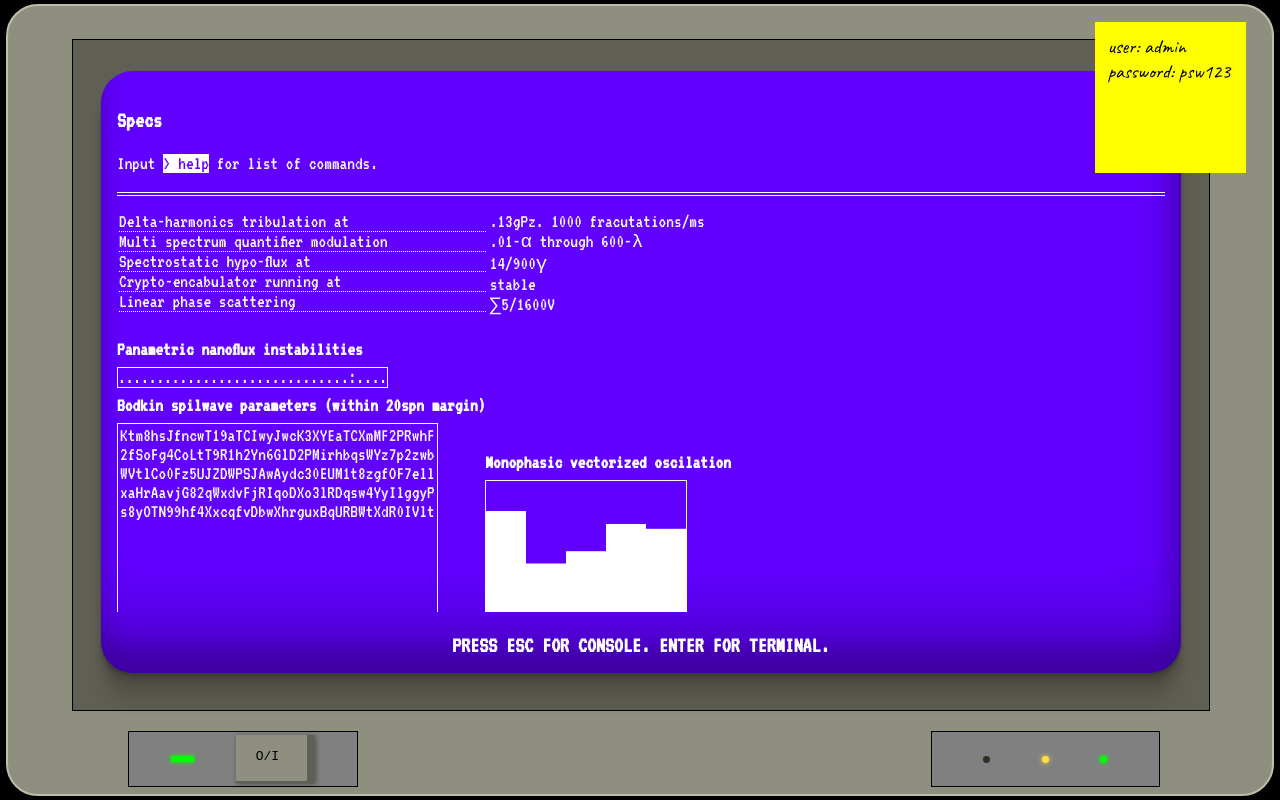
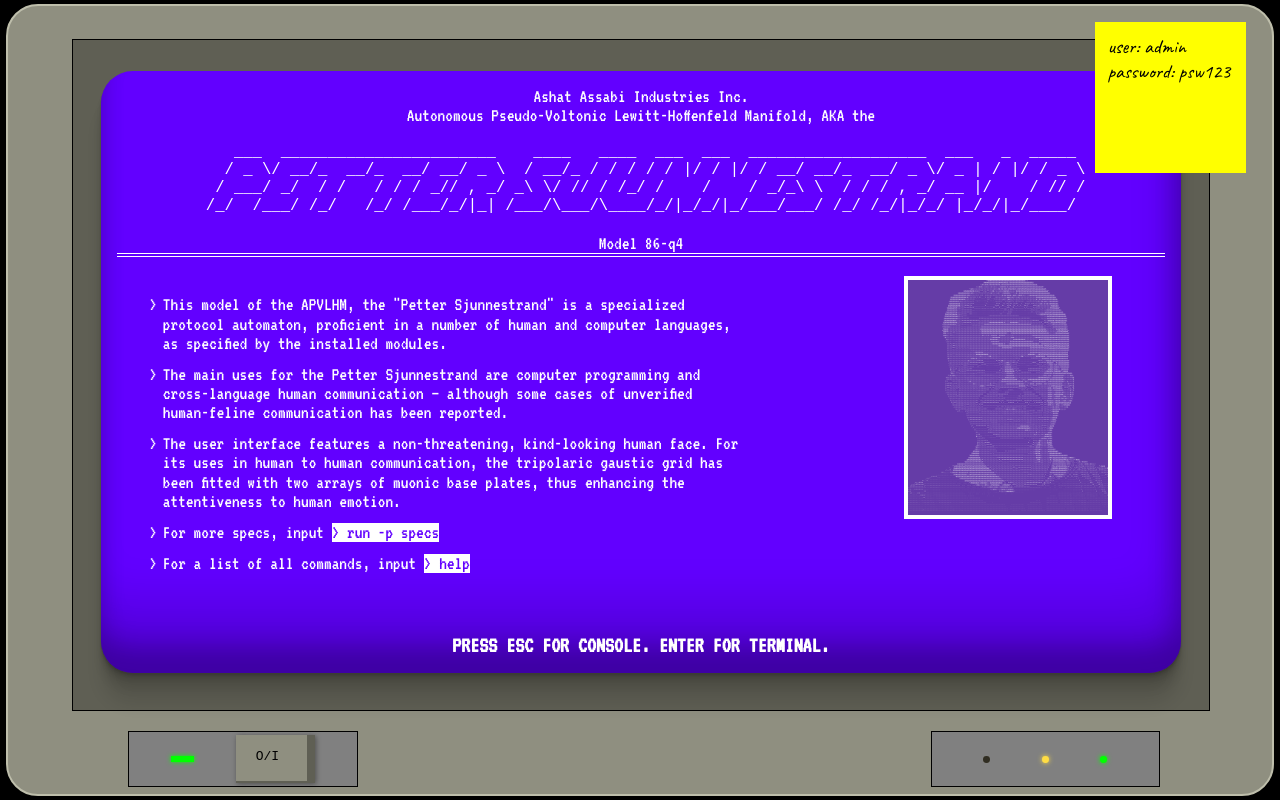
Before and after one commit to p-sjunnestrand/p-sjunnestrand, a Svelte app: page / in a window 1280 px wide. Built offline with nearby package versions, Linux system fonts and the light colour scheme.

Commit message:
fixed specs, added debug function, fixed minor bugs

```diff
--- a/src/App.svelte
+++ b/src/App.svelte
@@ -5,15 +5,24 @@
 	import Main from "./Main.svelte";
 	import StartError from './components/StartError.svelte';
 
-	let loggedIn = true;
-	let power = true;
-	let firstLoad = false;
-	let loadingFinished = true;
+	let loggedIn = false;
+	let power = false;
+	let firstLoad = true;
+	let loadingFinished = false;
 	let access = undefined;
 	let noteVisible = true;
 	let noteOut = false;
 	let bgColor = "#6200ff";
+	let textColor = "#000000";
 	let isMobile = false;
+	export let debug = true;
+
+	if(debug) {
+		loggedIn = true;
+		power = true;
+		firstLoad = false;
+		loadingFinished = true;
+	}
 
 	const handleSubmit = (e) => {
 		if(e.detail.user === "admin" && e.detail.psw === "psw123"){
@@ -93,7 +102,7 @@
 		background-color: rgb(95, 95, 84);
 	}
 		#screen{
-		overflow-y: scroll;
+		// overflow-y: scroll;
 		position: relative;
 		font-size: 1.2em;
 		width: $screen-width;
@@ -372,7 +381,7 @@
 		</div>
 	{/if}
 	<div id="bevel">
-		<div id="screen" class="{firstLoad? "firstLoad" : power ? "on" : "off"}" style="background-color: {power ? bgColor : null}">
+		<div id="screen" class="{firstLoad? "firstLoad" : power ? "on" : "off"}" style="background-color: {power ? bgColor : null}; font-color: {textColor}">
 			{#if power}
 				{#if !loadingFinished}
 					{#if !isMobile}
@@ -386,7 +395,7 @@
 					{:else if !loggedIn}
 						<LoginStatus {access}/>
 					{:else}
-						<Main on:logout={() => loggedIn = false} on:shutdown={shutdown} on:timer={shutDownTimer} on:bgcolor={e => bgColor = e.detail}/>
+						<Main on:logout={() => loggedIn = false} on:shutdown={shutdown} on:timer={shutDownTimer} on:bgcolor={e => bgColor = e.detail} {debug}/>
 					{/if}
 				{/if}
 			{/if}
--- a/src/Main.svelte
+++ b/src/Main.svelte
@@ -10,13 +10,19 @@
     import Console from "./components/Console.svelte";
     import {createEventDispatcher} from "svelte";
 
-    let logoFinished = true;
+    let logoFinished = false;
     //This needs to be remade more efficiently.
-    let pageDisplay = "specs";
+    let pageDisplay = "main";
     let openFile = "";
     let fileDesc = "";
     let openDir = "";
     let fileUrl = "";
+
+    export let debug;
+
+    if(debug) {
+        logoFinished = true;
+    }
 
     //Doesn't need to be exported?
     export let displayConsole = false;
@@ -139,6 +145,9 @@
                 openDir = matchingCommand.directory;
             }
         }
+        else if(command === "cd ..") {
+            openDir = "";
+        }
         else if(command === "sys color") {
             const reg=/^#([0-9a-f]{3}){1,2}$/i;
             if(reg.test(argument)) {
--- a/src/WelcomeScreen.svelte
+++ b/src/WelcomeScreen.svelte
@@ -1,10 +1,8 @@
 <script>
-    import {createEventDispatcher, onMount} from "svelte";
     import Terminal from "./Terminal.svelte";
     import KeyPress from "./KeyPress.svelte";
     import Placeholder from "./components/Placeholder.svelte";
 
-    const dispatch = createEventDispatcher();
 
     let displayInput = false;
 
@@ -110,7 +108,7 @@
     </div>
 </article>
 {#if !displayInput}
-    <Placeholder/>
+    <Placeholder terminal={true}/>
 {:else}
     <Terminal on:command/>
 {/if}
--- a/src/components/Portfolio.svelte
+++ b/src/components/Portfolio.svelte
@@ -47,9 +47,10 @@
 <article>
     <div class="header">
         <h1>PORTFOLIO</h1>
-        <p>Input <span class="code">> open -d [directory]</span> to open </p>
-        <p>Input <span class="code">> open -f [file]</span> to open </p>
-        <p>Input <span class="code">> help</span> for list of commands.</p>
+        <p>Input <span class="code">> open -d [directory]</span> to open directory</p>
+        <p>Input <span class="code">> open -f [file]</span> to open file</p>
+        <p>Input <span class="code">> cd ..</span> to close directory</p>
+        <p>Input <span class="code">> help</span> for list of commands</p>
     </div>
     {#if openDir}
         <Directory {openDir} on:closeDir/>
--- a/src/components/Specs.svelte
+++ b/src/components/Specs.svelte
@@ -109,8 +109,9 @@
     .visuals {
         display: flex;
         width: 100%;
+        gap: 1em;
         // justify-content: space-evenly;
-        flex-wrap: wrap;
+        // flex-wrap: wrap;
         // div {
         //     display: flex;
         //     flex-direction: column;
@@ -118,18 +119,26 @@
         // }
     }
     .first-column{
-        display: flex;
-        flex-direction: column;
+        display: grid;
+        grid-template-columns: repeat(2, 1fr);
+        grid-template-rows: 65px auto;
+        grid-template-areas:
+        "l-top ."
+        "l-bottom r-bottom";
+        min-width: 545px;
+        width: 40%;
+        height: 337px;
+        column-gap: 1em;
+        // flex-direction: column;
     }
     .second-column {
-        display: flex;
-        align-items: flex-end;
+        width: 60%;
     }
     .mvo-wrapper {
         width: 200px;
         min-height: 150px;
         display: flex;
-        flex-wrap: wrap;
+        // flex-wrap: wrap;
         border: 1px solid white;
         align-items: flex-end;
     }
@@ -165,10 +174,41 @@
             transform: scale(1, 2);
         }
     }
+    .nanoflux {
+        grid-area: l-top;
+    }
+    .bodkin {
+        grid-area: l-bottom;
+        align-self: end;
+    }
+    .mvo {
+        grid-area: r-bottom;
+        align-self: end;
+    }
+    @media screen and (max-width: 1100px) {
+        .visuals {
+            flex-direction: column;
+        }
+        .first-column {
+            width: 100%
+        }
+        .second-column {
+            width: 100%;
+        }
+        .nanoflux {
+            justify-self: end;
+        }
+        .bodkin {
+            justify-self: end;
+        }
+        .mvo {
+            justify-self: center;
+        }
+    }
 </style>
 
 <KeyPress on:escPress on:enterPress={() => displayInput = true}/>
-<article>
+<article class="specs-main">
     <div class="header">
         <h1>Specs</h1>
         <p>Input <span class="code">> help</span> for list of commands.</p>
@@ -192,7 +232,7 @@
         </div>
         <div class="visuals">
             <div class="first-column">
-                <div>
+                <div class="nanoflux">
                     <h2>Panametric nanoflux instabilities</h2>
                     <div class="dots">
                         {#each dotArray as dot}
@@ -200,8 +240,8 @@
                         {/each}
                     </div>
                 </div>
-                <div>
-                    <h2>Bodkin spilwave parameters (within 20spn margin)</h2>
+                <div class="bodkin">
+                    <h2>Bodkin spilwave parameters ( 20spn margin)</h2>
                     <div class="randomStrings">
                         <ul>
                             {#each randomStringArray as randomString}
@@ -210,9 +250,7 @@
                         </ul>
                     </div>
                 </div>
-            </div>
-            <div class="second-column">
-                <div>
+                <div class="mvo">
                     <h2>Monophasic vectorized oscilation</h2>
                     <div class="mvo-wrapper">
                         <div class="bar"></div>
@@ -223,8 +261,13 @@
                     </div>
                 </div>
             </div>
-            <div class="third-column">
-                The Petter Sjunnestrand is a highly skilled automoton trained in human to human interaction.
+            <div class="second-column">
+                This version of the Petter Sjunnestrand (Autonomous Pseudo-Voltonic Lewitt-Hoffenfeld Manifold), operates through pan-muonic argegate fields, resulting in a greater GDSL-4 output compared to its precursors.
+                As per the Mononoki-Lundqvist effect, the more radical zeta zeta pattern generated by the argegate fields' cyclospin must be countered through stoechiometallic ionidization in the flux inhibitor cells.
+                Typical output should not exceed 400 p/y, not accounting for any hermetic vibrosion and imaginary voltage. In most cases, Moussorgski spin generated through encabulation of the magnastic heliosphere will negate any spike in epsilon modulated space, thus preventing a runaway voynichian reaction.
+                To maintain a good marigin of safety, the non-euclidian 3-brane fluids should be changed at least quarterly. If none is available, olive oil should work as well.
+                <br><br>
+                For information on maintenance or general questions regarding the Petter Sjunnestrand, please contact p.sjunnestrand@gmail.com.
             </div>
         </div>
     </section>
--- a/src/components/Work.svelte
+++ b/src/components/Work.svelte
@@ -136,7 +136,8 @@
     {/if}
 </article>
 {#if openFile}
-    <p>PRESS ESC TO CLOSE FILE</p>
+    <!-- <p>PRESS ESC TO CLOSE FILE</p> -->
+    <Placeholder/>
 {:else}
     {#if !displayInput}
         <Placeholder terminal={true}/>
```
